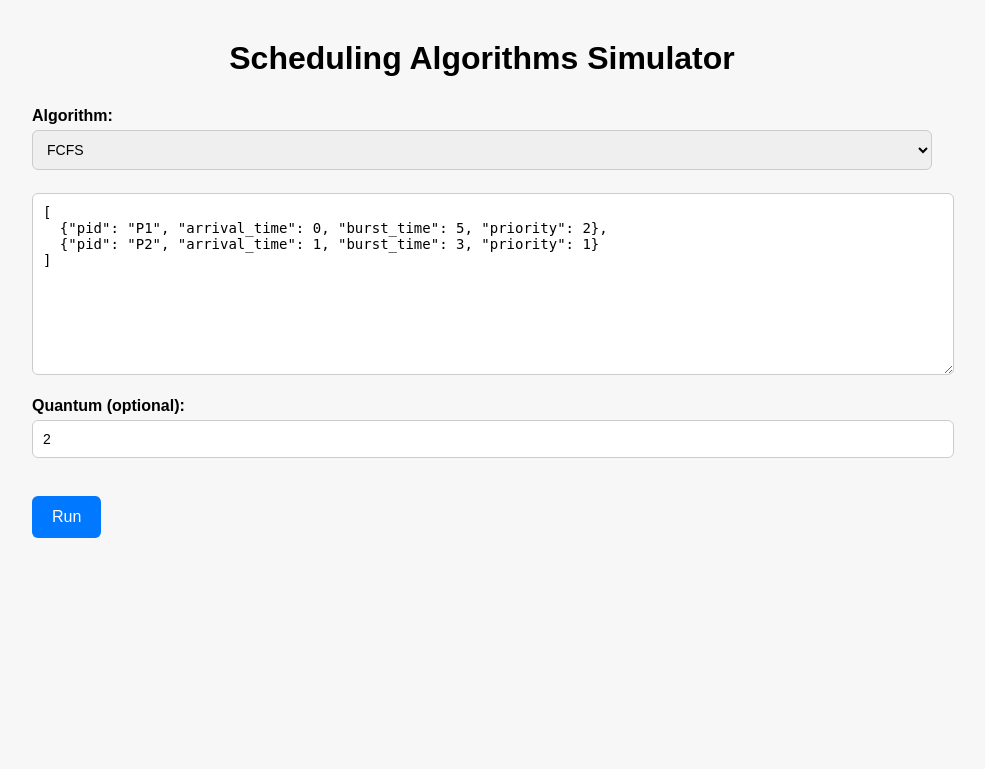
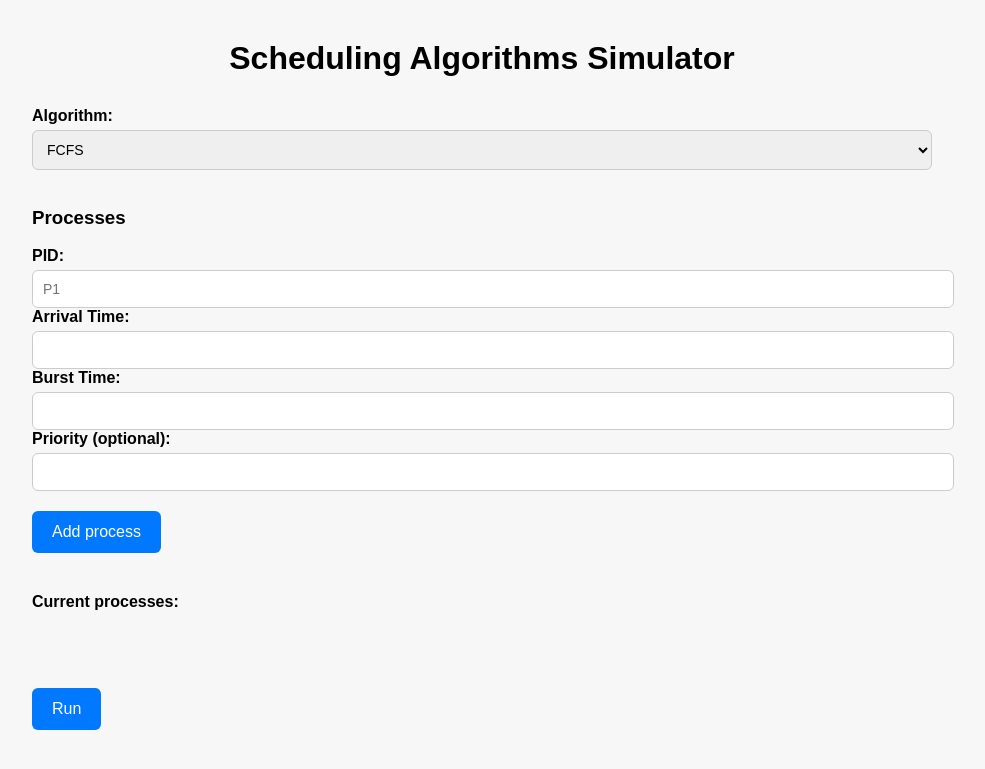
Before and after one commit to a-violeta/Scheduling_algorithms_learning, a FastAPI app: page / in a window 1280 px wide. Shown: the top 769 px of the page, without its empty margins (158-1143 px from the left). Run offline with FastAPI, Linux system fonts and the light colour scheme.

Commit message:
Better UI: quantum hidden, input through buttons

```diff
--- a/static/css/style.css
+++ b/static/css/style.css
@@ -51,3 +51,7 @@ canvas {
     padding: 10px;
     box-shadow: 0 0 10px rgba(0,0,0,0.1);
 }
+
+#quantumContainer {
+    margin-top: 15px;
+}
--- a/static/js/gantt.js
+++ b/static/js/gantt.js
@@ -1,28 +1,4 @@
 let chart = null;
-
-async function runSimulation() {
-    const algorithm = document.getElementById("algorithm").value;
-    const processes = JSON.parse(document.getElementById("processes").value);
-    const quantum = document.getElementById("quantum").value;
-
-    let url = `/${algorithm}`;
-    let body = processes;
-
-    if (algorithm.includes("round_robin")) {
-        url += `?quantum=${quantum}`;
-    }
-
-    const response = await fetch(url, {
-        method: "POST",
-        headers: {"Content-Type": "application/json"},
-        body: JSON.stringify(body)
-    });
-
-    const result = await response.json();
-    drawGantt(result.gantt);
-
-    document.getElementById("ganttContainer").style.display = "block";
-}
 
 function drawGantt(ganttData) {
     const ctx = document.getElementById("ganttChart").getContext("2d");
@@ -113,3 +89,111 @@ function drawGantt(ganttData) {
         plugins: [labelPlugin]
     });
 }
+
+document.addEventListener("DOMContentLoaded", () => {
+
+    window.runSimulation = async function() {
+        if (processes.length === 0) {
+            const warning = document.getElementById("warning");
+            console.log("warning element:", warning); // DEBUG
+            warning.style.display = "block";
+            return;
+        }
+
+        document.getElementById("warning").style.display = "none";
+
+        const algorithm = document.getElementById("algorithm").value;
+        const quantum = document.getElementById("quantum").value;
+
+        let url = `/${algorithm}`;
+        let body = processes;
+
+        if (algorithm.includes("round_robin")) {
+            url += `?quantum=${quantum}`;
+        }
+
+        const response = await fetch(url, {
+            method: "POST",
+            headers: {"Content-Type": "application/json"},
+            body: JSON.stringify(body)
+        });
+
+        const result = await response.json();
+        drawGantt(result.gantt);
+
+        document.getElementById("ganttContainer").style.display = "block";
+    };
+
+});
+
+
+function updateQuantumVisibility() {
+    const algo = document.getElementById("algorithm").value;
+    const quantumDiv = document.getElementById("quantumContainer");
+
+    if (algo === "round_robin" || algo === "priority_round_robin") {
+        quantumDiv.style.display = "block";
+    } else {
+        quantumDiv.style.display = "none";
+    }
+}
+
+document.getElementById("algorithm").addEventListener("change", updateQuantumVisibility);
+
+// rulează și la încărcarea paginii
+document.addEventListener("DOMContentLoaded", () => {
+    updateQuantumVisibility();
+    document.getElementById("algorithm").addEventListener("change", updateQuantumVisibility);
+});
+
+let processes = [];
+
+document.getElementById("addProcessBtn").addEventListener("click", () => {
+    const pid = document.getElementById("pid").value.trim();
+    const arrival = document.getElementById("arrival").value;
+    const burst = document.getElementById("burst").value;
+    const priority = document.getElementById("priority").value;
+
+    document.getElementById("warning").style.display = "none";
+
+    if (!pid || arrival === "" || burst === "") {
+        alert("Must have PID, Arrival Time and Burst Time!");
+        return;
+    }
+
+    const process = {
+        pid: pid,
+        arrival_time: Number(arrival),
+        burst_time: Number(burst),
+        priority: priority === "" ? null : Number(priority)
+    };
+
+    processes.push(process);
+    updateProcessList();
+
+    document.getElementById("pid").value = "";
+    document.getElementById("arrival").value = "";
+    document.getElementById("burst").value = "";
+    document.getElementById("priority").value = "";
+});
+
+function updateProcessList() {
+    const list = document.getElementById("processList");
+    list.innerHTML = "";
+
+    processes.forEach((p, index) => {
+        const li = document.createElement("li");
+        li.textContent = `${p.pid} — arrival: ${p.arrival_time}, burst: ${p.burst_time}, priority: ${p.priority ?? "-"}`;
+
+        const delBtn = document.createElement("button");
+        delBtn.textContent = "Delete";
+        delBtn.style.marginLeft = "10px";
+        delBtn.onclick = () => {
+            processes.splice(index, 1);
+            updateProcessList();
+        };
+
+        li.appendChild(delBtn);
+        list.appendChild(li);
+    });
+}
--- a/templates/index.html
+++ b/templates/index.html
@@ -12,28 +12,52 @@
     <select id="algorithm">
         <option value="fcfs">FCFS</option>
         <option value="sjf">SJF</option>
-        <option value="sjf_preemptive">SJF Preemptive</option>
-        <option value="priority_non_preemptive">Priority Non-Preemptive</option>
-        <option value="priority_preemptive">Priority Preemptive</option>
+        <option value="sjf_preemptive">Preemptive SJF</option>
+        <option value="priority_non_preemptive">Non-Preemptive Priority</option>
+        <option value="priority_preemptive">Preemptive Priority</option>
         <option value="round_robin">Round Robin</option>
         <option value="priority_round_robin">Priority Round Robin</option>
     </select>
 
     <br><br>
 
-    <textarea id="processes" rows="10" cols="50">
-[
-  {"pid": "P1", "arrival_time": 0, "burst_time": 5, "priority": 2},
-  {"pid": "P2", "arrival_time": 1, "burst_time": 3, "priority": 1}
-]
-    </textarea>
+    <h3>Processes</h3>
+
+        <div id="processForm">
+            <label>PID:</label>
+            <input id="pid" type="text" placeholder="P1">
+
+            <label>Arrival Time:</label>
+            <input id="arrival" type="number" min="0">
+
+            <label>Burst Time:</label>
+            <input id="burst" type="number" min="1">
+
+            <label>Priority (optional):</label>
+            <input id="priority" type="number" min="0">
+
+            <button id="addProcessBtn">Add process</button>
+        </div>
+
+        <div id="quantumContainer" style="display: none;">
+            <label>Quantum:</label>
+            <input id="quantum" type="number" value="2">
+        </div>
+
+        <br>
+
+        <div id="processListContainer">
+            <h4>Current processes:</h4>
+            <ul id="processList"></ul>
+        </div>
+
+        <div id="warning" style="color: red; font-weight: bold; display: none;">
+            Must have at least 1 process before running!
+        </div>
+
 
     <br><br>
 
-    <label>Quantum (optional):</label>
-    <input id="quantum" type="number" value="2">
-
-    <br><br>
 
     <button onclick="runSimulation()">Run</button>
 
```
